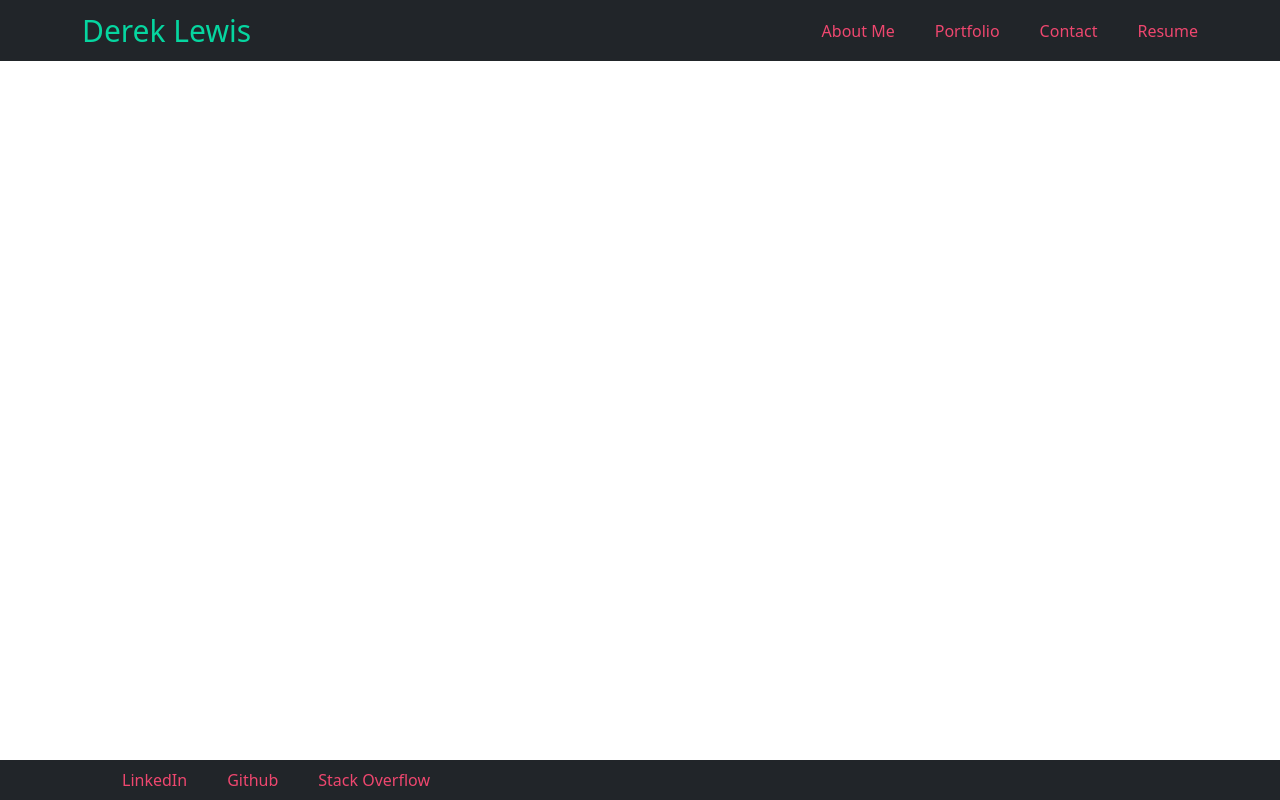
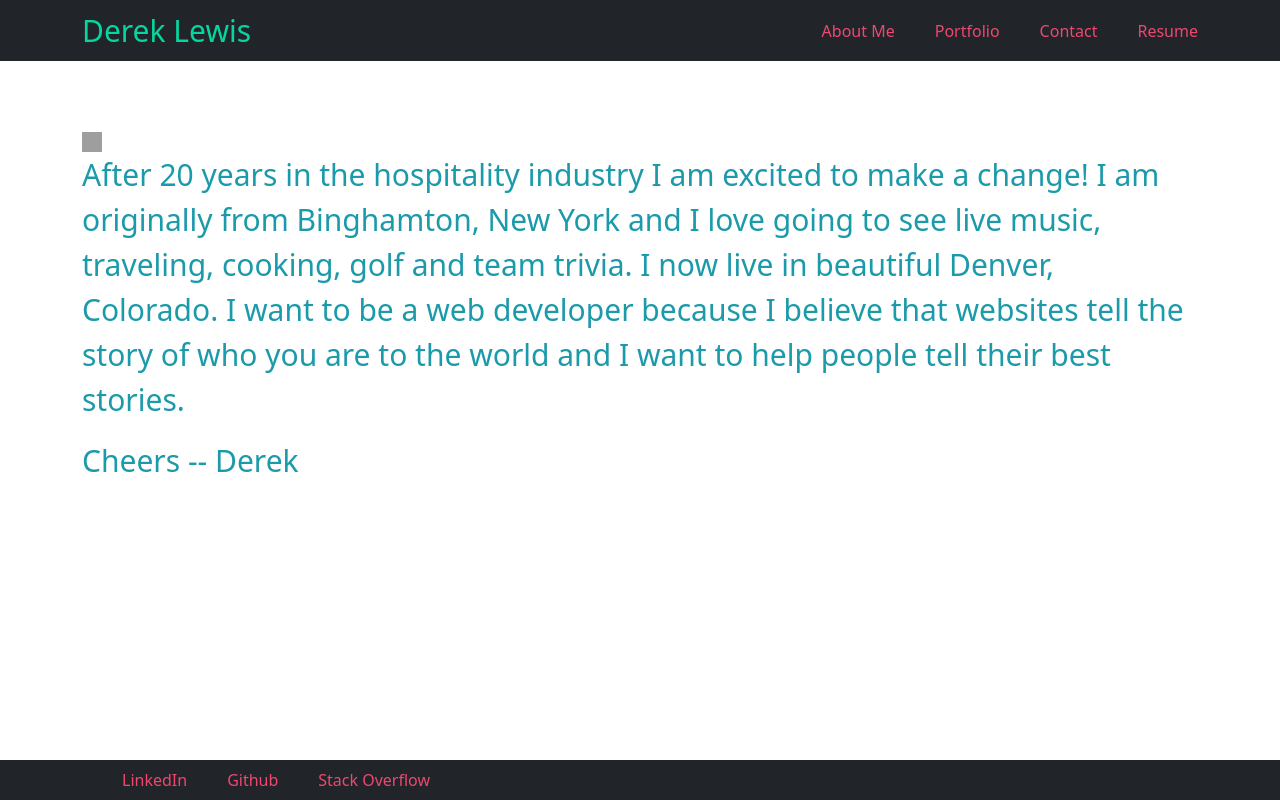
Before and after one commit to dereklewis/New-React-Portfolio, a React (Create React App) app in the folder client/: page /aboutme in a window 1280 px wide. Built offline with nearby package versions, Linux system fonts and the light colour scheme; grey boxes are pictures that could not be loaded.

Commit message:
push for assistance

```diff
--- a/client/src/App.css
+++ b/client/src/App.css
@@ -28,6 +28,20 @@
   color: var(--accentGreen);
   font-size: 30px;
   text-decoration: none;
+}
+
+.text {
+  color: var(--dark);
+  font-size: 30px;
+}
+
+.about-block {
+  padding-top: 10%;
+}
+
+img {
+  width: 20px;
+  height: 20px;
 }
 
 .App {
--- a/client/src/App.js
+++ b/client/src/App.js
@@ -43,13 +43,13 @@ function App() {
     <ApolloProvider client={client}>
       <Router>
         <>
-          <Navbar>
+          <Navbar />
+          <Route exact path="/aboutme">
             <AboutMe />
-          </Navbar>
+          </Route>
           <Route exact path="/portfolio">
             <Project />
           </Route>
-
           <Route exact path="/contact">
             <ContactForm />
           </Route>
--- a/client/src/Pages/AboutMe.js
+++ b/client/src/Pages/AboutMe.js
@@ -0,0 +1,25 @@
+import React from "react";
+import { Container, Image } from "react-bootstrap";
+
+const AboutMe = () => {
+  return (
+    <>
+      <Container className="about-block">
+        <img alt="timer" src={require("../assets/IMG_3466.png")} />
+
+        <p className="text">
+          After 20 years in the hospitality industry I am excited to make a
+          change! I am originally from Binghamton, New York and I love going to
+          see live music, traveling, cooking, golf and team trivia. I now live
+          in beautiful Denver, Colorado. I want to be a web developer because I
+          believe that websites tell the story of who you are to the world and I
+          want to help people tell their best stories.
+        </p>
+
+        <p className="text">Cheers -- Derek</p>
+      </Container>
+    </>
+  );
+};
+
+export default AboutMe;
```
Also changed, not shown: client/src/assets/IMG_3466.png (added).
